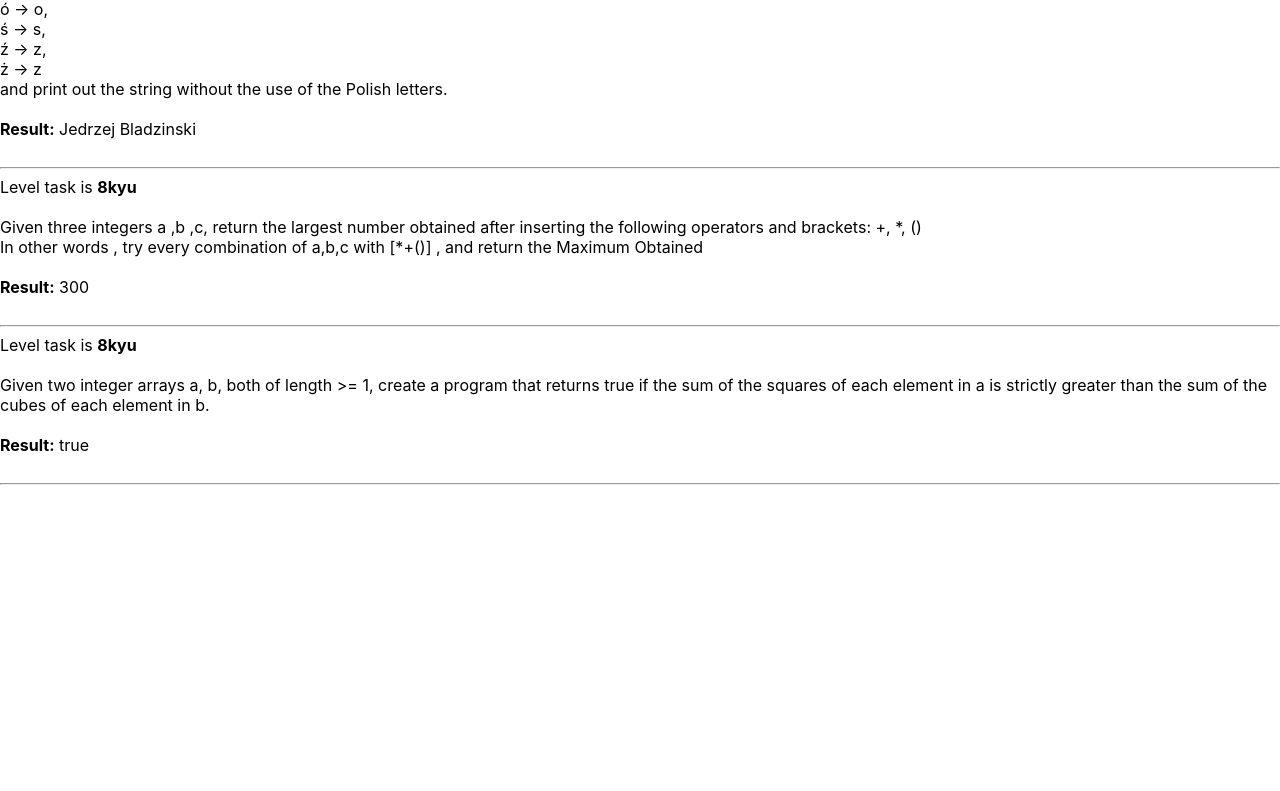
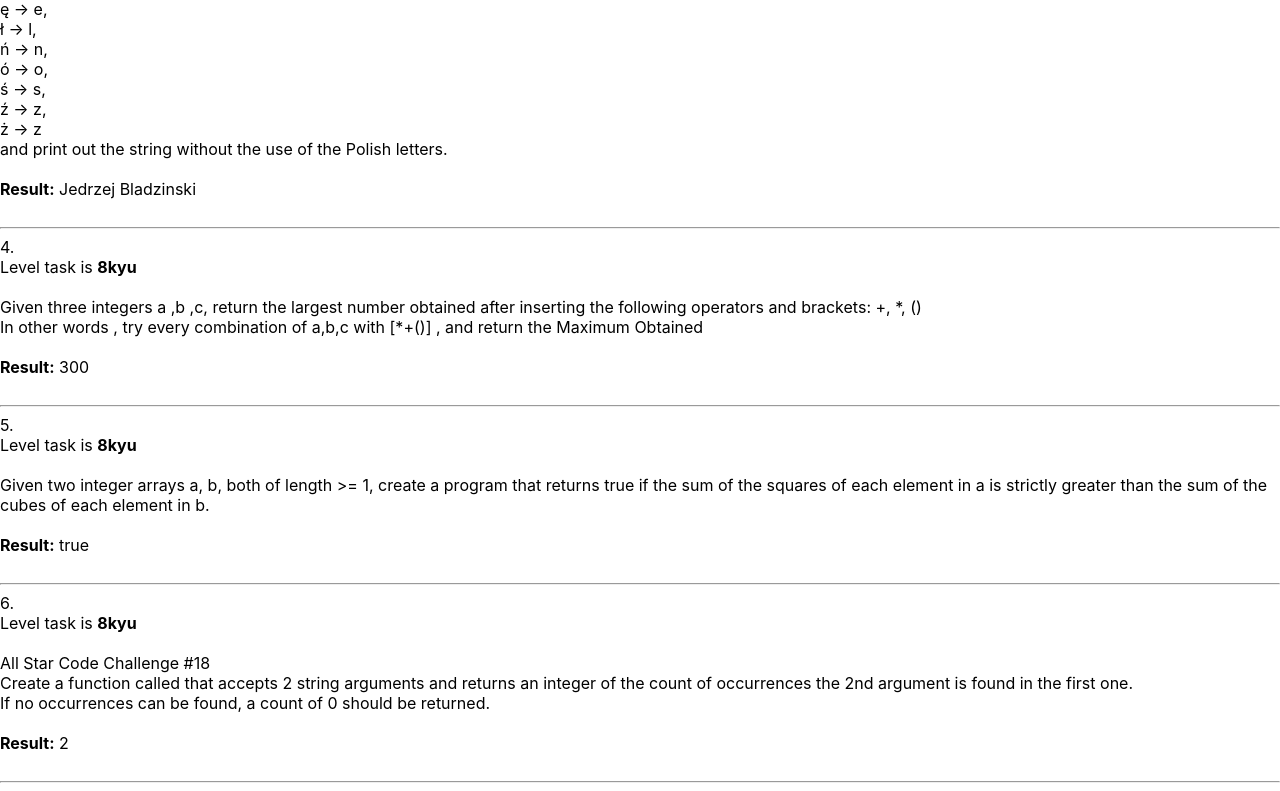
Before and after one commit to Xotonori/codewars, a React (Create React App) app: page / in a window 1280 px wide. Shown: the part 517-1308 px from the top of the page. Before the commit the page ends 1010 px from the top, so only its background shows below. Built offline with nearby package versions, Linux system fonts and the light colour scheme.

Commit message:
CodewarsTask06 is done

```diff
--- a/src/App.js
+++ b/src/App.js
@@ -5,15 +5,17 @@ import CodewarsTask02 from "./components/CodewarsTask02";
 import CodewarsTask03 from "./components/CodewarsTask03";
 import CodewarsTask04 from "./components/CodewarsTask04";
 import CodewarsTask05 from "./components/CodewarsTask05";
+import CodewarsTask06 from "./components/CodewarsTask06";
 
 const App = () => {
     return (
         <div className="App">
-            <CodewarsTask01 />
-            <CodewarsTask02 />
-            <CodewarsTask03 />
-            <CodewarsTask04 />
-            <CodewarsTask05 />
+            1. <CodewarsTask01 />
+            2. <CodewarsTask02 />
+            3. <CodewarsTask03 />
+            4. <CodewarsTask04 />
+            5. <CodewarsTask05 />
+            6. <CodewarsTask06 />
         </div>
     );
 };
--- a/src/components/CodewarsTask05.js
+++ b/src/components/CodewarsTask05.js
@@ -14,7 +14,6 @@ const CodewarsTask05 = () => {
         } else {
             return 'false'
         }
-
     }
 
     return (
--- /dev/null
+++ b/src/components/CodewarsTask06.js
@@ -0,0 +1,34 @@
+import React from 'react';
+
+// All Star Code Challenge #18
+//
+// Create a function called that accepts 2 string arguments and returns an integer of the count of occurrences the 2nd argument is found in the first one.
+//
+// If no occurrences can be found, a count of 0 should be returned.
+
+const CodewarsTask06 = () => {
+
+    const strCount = (str,letter) => str.split('').map(l=>l.indexOf(letter)).filter(i=>i===0).length;
+
+    return (
+        <div>
+            <div className={"level-task"}>Level task is <strong>8kyu</strong></div>
+            <br/>
+            <div className={"condition"}>
+                All Star Code Challenge #18
+                <br/>
+                Create a function called that accepts 2 string arguments and returns an integer of the count of occurrences the 2nd argument is found in the first one.
+                <br/>
+                If no occurrences can be found, a count of 0 should be returned.
+            </div>
+            <br/>
+            <div>
+                <strong>Result:</strong> {strCount('Hello', 'l')}
+            </div>
+            <br/>
+            <hr/>
+        </div>
+    )
+};
+
+export default CodewarsTask06;
```
